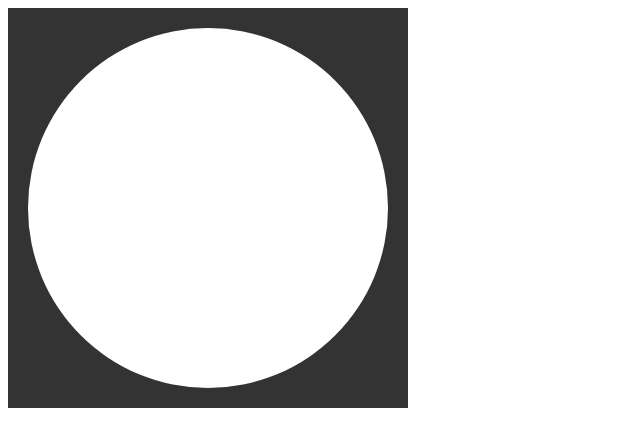
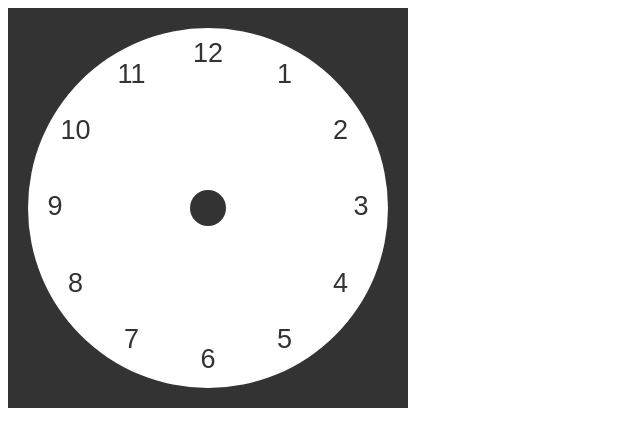
Before and after one commit to alpagor/JavaScript-Clock-, a plain HTML site: page index.html in a window 1280 px wide. Shown: the whole page, without its empty margins (0-640 px from the left). Drawn offline with Linux system fonts and the light colour scheme.

Commit message:
draw numbers

```diff
--- a/clockNumbers.js
+++ /dev/null
@@ -1,3 +0,0 @@
-function  drawClock(){
-    drawFace(ctx, radius);
-}
--- a/index.html
+++ b/index.html
@@ -25,13 +25,64 @@
         radius = radius * 0.90;
         //Create a function to draw the clock:
         drawClock();
+
+        //Create a drawFace() function for drawing the clock face:
         function drawClock() {
-            //context.arc(x, y, radius, startangel, endAngle
-            //(Math.pi - circumference of a circle with a passed radius))
+            drawFace(ctx, radius);
+            drawNumbers(ctx, radius);
+        }
+
+        function drawFace(ctx, radius) {
+            var grad;
+
+            //Draw the white circle:
+            ctx.beginPath();
             ctx.arc(0, 0, radius, 0, 2 * Math.PI);
             ctx.fillStyle = "white";
-            //Fill in a geometric shape.
             ctx.fill();
+            //Create a radial gradient (95% and 105% of original clock radius):
+            //context.createRadialGradient(x0,y0,r0,x1,y1,r1);
+            //x and y are the coordinates of the center of the circles r is the radius of the circles.
+            grad = ctx.createRadialGradient(0, 0, radius * 0, 95, 0, 0, radius * 1.05);
+            //Create 3 color stops, corresponding with the inner, middle, and outer edge of the arc:
+            //Specifies the position where the gradient stops and the colors.
+            //The color stops create a 3D effect.
+            grad.addColorStop(0, "#333");
+            grad.addColorStop(0.5, "white");
+            grad.addColorStop(1, "#333");
+            //Define the gradient as the stroke style of the drawing object:
+            ctx.strokeStyle = grad;
+            //Define the line width of the drawing object (10% of radius):
+            ctx.lineWidth = radius * 0.1;
+            //Draw the circle:
+            ctx.stroke();
+            //Draw the clock center:
+            ctx.beginPath();
+            ctx.arc(0, 0, radius * 0.1, 0, 2 * Math.PI);
+            ctx.fillStyle = "#333";
+            ctx.fill();
+        }
+
+        function drawNumbers(ctx, radius) {
+            var ang;
+            var num;
+            //Set the font size (of the drawing object) to 15% of the radius:
+            ctx.font = radius * 0.15 + "px arial";
+            //Set the text alignment to the middle and the center of the print position:
+            ctx.textBaseline = "middle";
+            ctx.textAlign = "center";
+            //Calculate the print position (for 12 numbers)
+            //to 85% of the radius, rotated (PI/6) for each number:
+            for (num = 1; num < 13; num++) {
+                ang = (num * Math.PI) / 6;
+                ctx.rotate(ang);
+                ctx.translate(0, -radius * 0.85);
+                ctx.rotate(-ang);
+                ctx.fillText(num.toString(), 0, 0);
+                ctx.rotate(ang);
+                ctx.translate(0, radius * 0.85);
+                ctx.rotate(-ang);
+            }
         }
     </script>
 </body>
```
Also changed, not shown: clockFace.js (deleted, +0 -35 lines).
